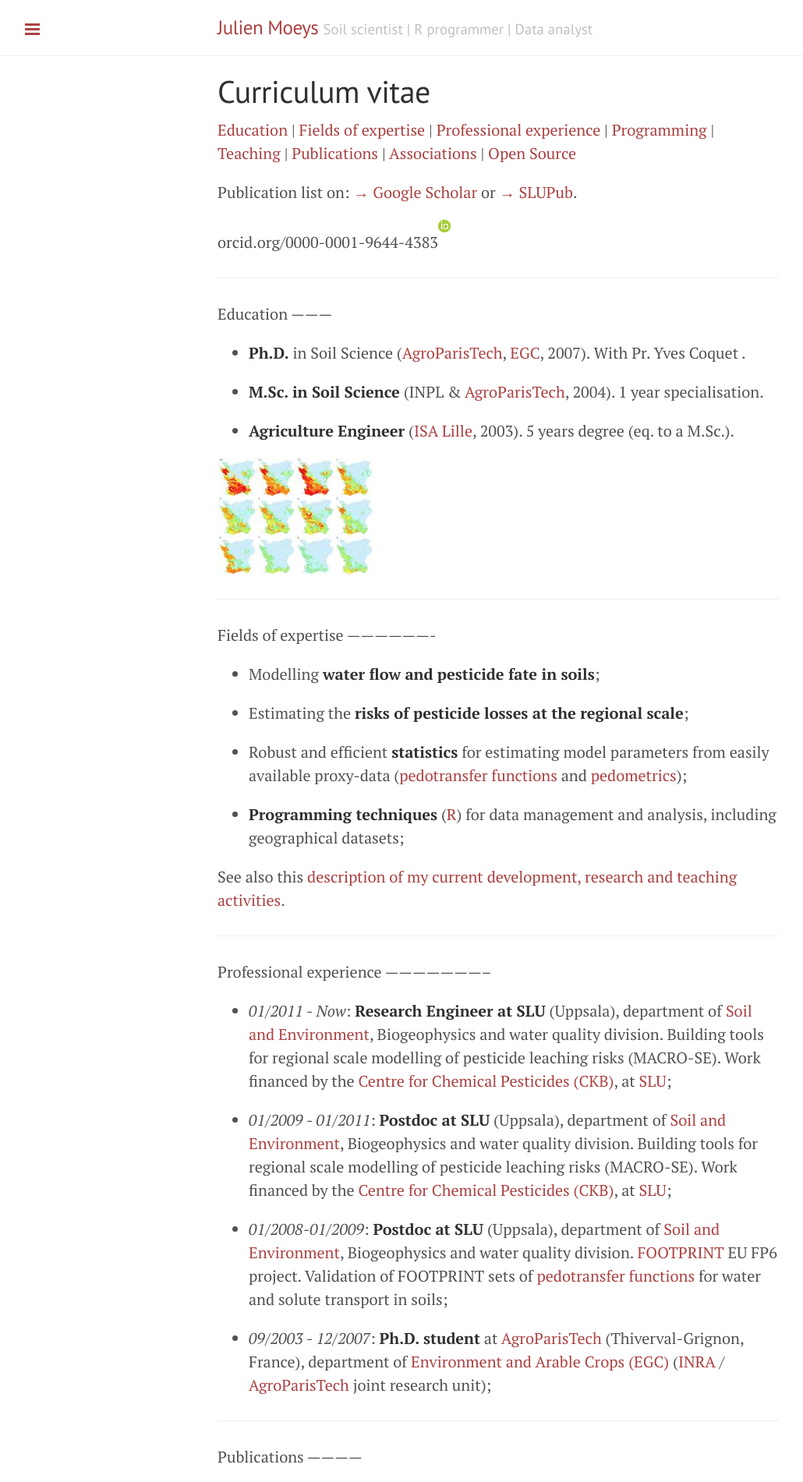
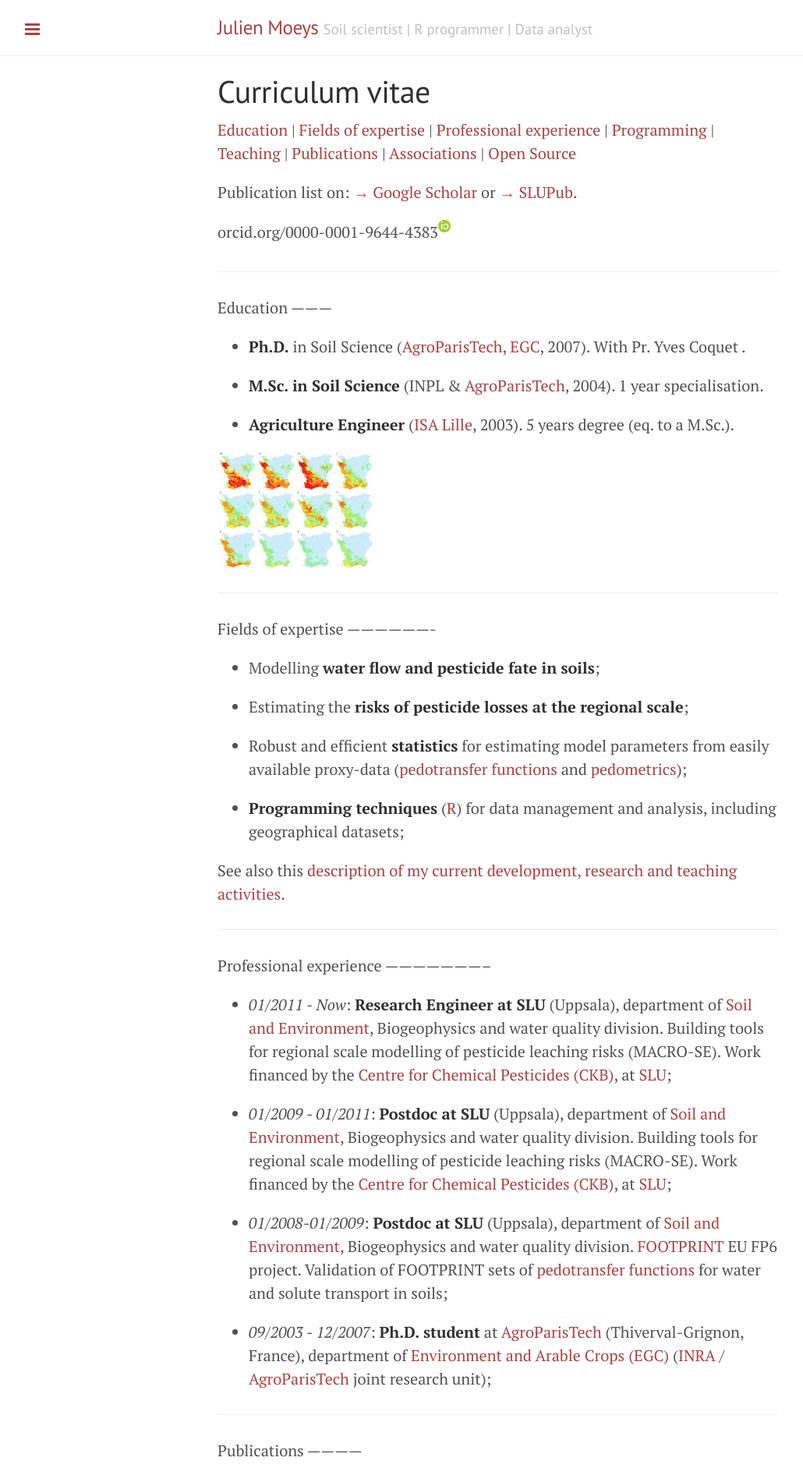
Before and after one commit to julienmoeys/julienmoeys.github.io, a Jekyll site: the page built from CV.md, in a window 1280 px wide. Shown: the top 1901 px of the page at 78% size, without its empty margins (1-1031 px from the left). Built offline with Jekyll 4.4.1, drawn with Linux system fonts in a browser that asks for light colours; Markdown is read by kramdown in place of the engine named in the settings.

Commit message:
format ORCID

```diff
--- a/public/css/poole.css
+++ b/public/css/poole.css
@@ -243,6 +243,7 @@ img.ORCID {
   white-space: nowrap;
   width: 16px;
   height: 16px;
+  vertical-align: middle;
 }
 
 /* Tables */
```
